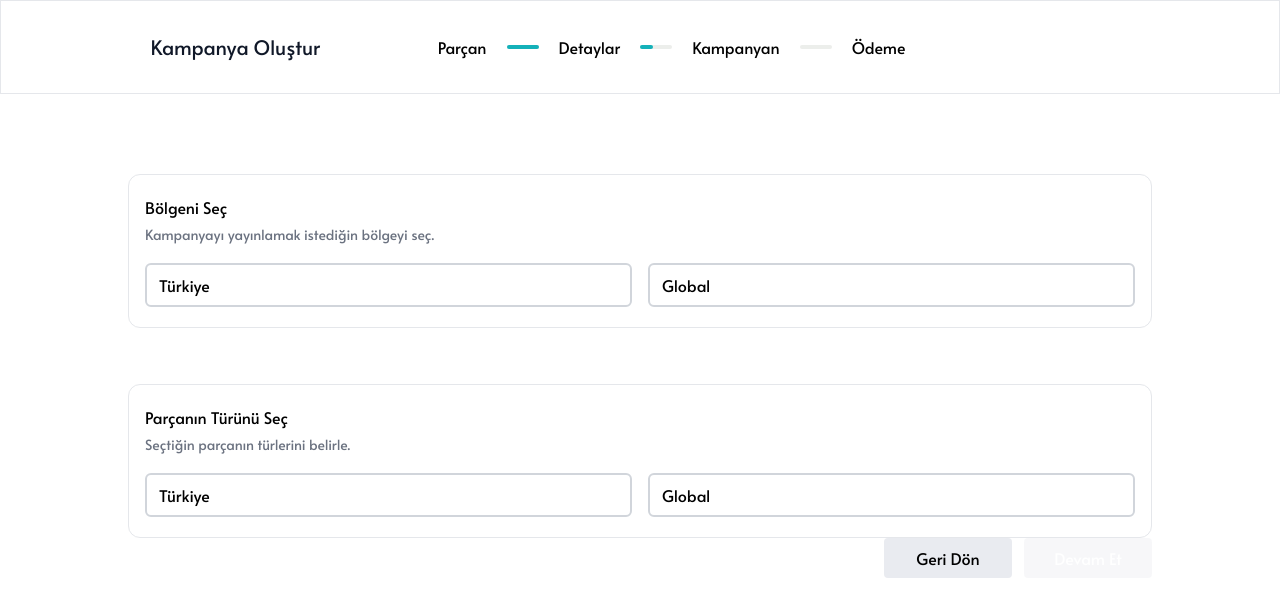
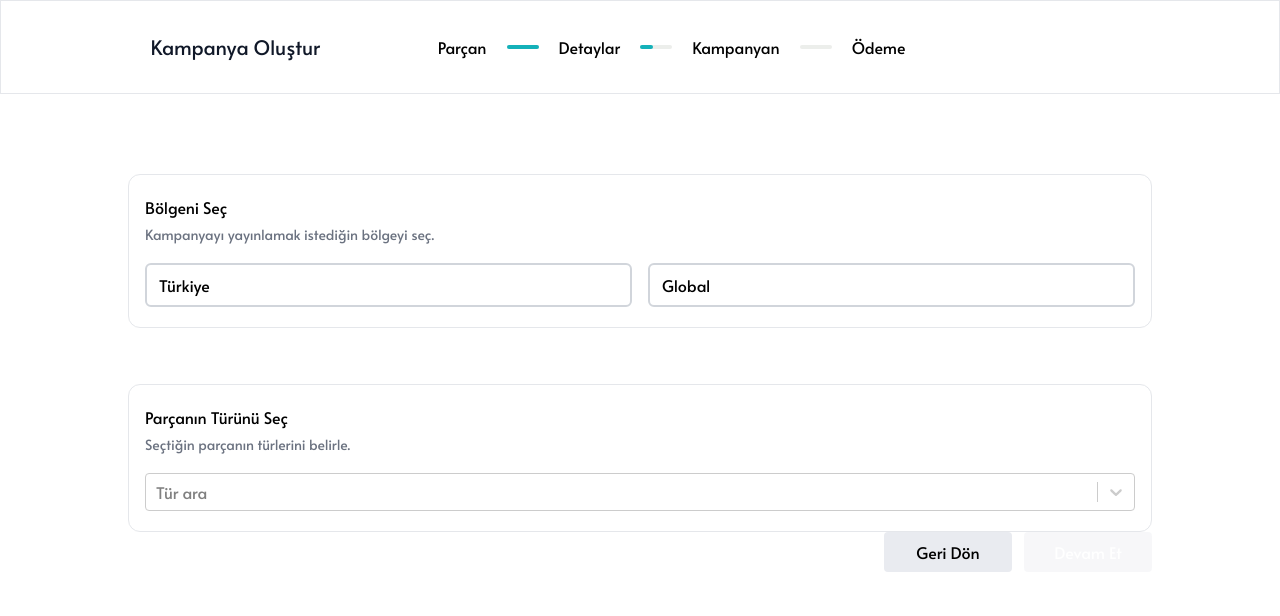
Before and after one commit to altundalyusuf/makromusic, a Next.js app: page /details in a window 1280 px wide. Shown: the top 616 px of the page. Built offline with nearby package versions, Linux system fonts and the light colour scheme; no server answers.

Commit message:
region and genre selection page completed

```diff
--- a/components/RegionAndGenreSelection.js
+++ b/components/RegionAndGenreSelection.js
@@ -1,18 +1,50 @@
-import React, { useState } from 'react'
-import CustomButton from './CustomButton'
+import React, { useEffect, useState } from 'react'
 import { useRouter } from 'next/router';
 import ButtonGroup from './ButtonGroup';
+import Select from 'react-select';
+import { useDispatch, useSelector } from 'react-redux';
+import { saveRegionAndGenres } from '@/redux/slices/createCampaignSlice';
+import filterOptions from '@/helpers/filterOptions';
 
-const RegionAndGenreSelection = () => {
-    const [selectedRegion, setSelectedRegion] = useState(null);
+const RegionAndGenreSelection = ({ genres }) => {
+    // Global state
+    const savedGenres = useSelector(state => state.createCampaign.genres);
+    const region = useSelector(state => state.createCampaign.region);
+
+    // Local state
+    const [options, setOptions] = useState([]);
+    const [selectedRegion, setSelectedRegion] = useState(region || null);
+    const [selectedOptions, setSelectedOptions] = useState(savedGenres || []);
     const [isButtonDisabled, setIsButtonDisabled] = useState(true);
+    const [isMounted, setIsMounted] = useState(false);
 
     const router = useRouter();
+    const dispatch = useDispatch();
+
+    useEffect(() => {
+        if (genres) {
+            const newOptions = genres.map(item => ({
+                value: item,
+                label: item,
+            }));
+            setOptions(newOptions);
+        }
+    }, [genres])
+
+    useEffect(() => {
+        setIsMounted(true);
+    }, [])
+
+    useEffect(() => {
+        setIsButtonDisabled(!selectedRegion || selectedOptions.length === 0);
+    }, [selectedRegion, selectedOptions])
 
     const handleBack = () => {
         router.back()
     }
     const handleContinue = () => {
+        console.log('selectedRegion', selectedRegion)
+        dispatch(saveRegionAndGenres({ region: selectedRegion, genres: selectedOptions }));
         router.push('packages')
     }
     return (
@@ -53,24 +85,21 @@ const RegionAndGenreSelection = () => {
                     <div className='text-gray-500 text-sm leading-8'>Seçtiğin parçanın türlerini belirle.</div>
 
                 </div>
-                {/* Choosing Region */}
+                {/* Choosing Genre */}
                 <div>
-                    <div className='flex'>
-                        <input
-                            type="text"
-                            value="Türkiye"
-                            className={`border-2 grow me-4 hover:cursor-pointer ${selectedRegion === 'Türkiye' ? 'border-primary' : 'border-gray-300'} rounded-md px-3 py-2 focus:outline-none`}
-                            readOnly
-                            onClick={() => setSelectedRegion('Türkiye')}
+                    {isMounted ?
+                        <Select
+                            key={isMounted ? 'mounted' : 'not-mounted'}
+                            placeholder='Tür ara'
+                            isMulti
+                            name="genres"
+                            value={selectedOptions || []}
+                            options={options}
+                            className="basic-multi-select grow"
+                            filterOption={filterOptions}
+                            onChange={setSelectedOptions}
                         />
-                        <input
-                            type="text"
-                            value="Global"
-                            className={`border-2 grow hover:cursor-pointer ${selectedRegion === 'Global' ? 'border-primary' : 'border-gray-300'} rounded-md px-3 py-2 focus:outline-none`}
-                            readOnly
-                            onClick={() => setSelectedRegion('Global')}
-                        />
-                    </div>
+                        : 'Yükleniyor...'}
                 </div>
             </div>
             {/* Buttons */}
--- a/pages/details.js
+++ b/pages/details.js
@@ -2,8 +2,9 @@ import React, { useEffect } from 'react'
 import { useDispatch } from 'react-redux';
 import { changeNavbar } from '@/redux/slices/createCampaignSlice';
 import RegionAndGenreSelection from '@/components/RegionAndGenreSelection';
+import axios from 'axios';
 
-const details = () => {
+const details = ({ genres }) => {
     const dispatch = useDispatch();
     // For navigation bar status
     useEffect(() => {
@@ -11,9 +12,28 @@ const details = () => {
     }, [])
     return (
         <>
-            <RegionAndGenreSelection />
+            <RegionAndGenreSelection genres={genres} />
         </>
     )
 }
 
 export default details
+
+export const getServerSideProps = async () => {
+    try {
+        const response = await axios.get("https://makromusic-web-task-api.onrender.com/track-genres");
+
+        return {
+            props: {
+                genres: response.data,
+            },
+        };
+    } catch (error) {
+        console.error(error)
+        return {
+            props: {
+                genres: [],
+            }
+        }
+    }
+};
--- a/pages/index.js
+++ b/pages/index.js
@@ -4,7 +4,6 @@ import { usePathname } from "next/navigation";
 
 export default function Home({ campaign }) {
   const pathname = usePathname()
-  console.log('pathname', pathname)
 
   return (
     <>
--- a/pages/packages.js
+++ b/pages/packages.js
@@ -1,8 +1,10 @@
 import { changeNavbar } from '@/redux/slices/createCampaignSlice';
 import React, { useEffect } from 'react'
-import { useDispatch } from 'react-redux';
+import { useDispatch, useSelector } from 'react-redux';
 
 const packages = () => {
+    const genres = useSelector(state => state.createCampaign.genres);
+    const region = useSelector(state => state.createCampaign.region);
     const dispatch = useDispatch();
     useEffect(() => {
         dispatch(changeNavbar('form3'));
--- a/redux/slices/createCampaignSlice.js
+++ b/redux/slices/createCampaignSlice.js
@@ -5,6 +5,8 @@ const initialState = {
     createdCampaign: null,
     pieceName: null,
     noPieceChecked: false,
+    region: null,
+    genres: null,
 }
 
 export const createCampaignSlice = createSlice({
@@ -20,11 +22,15 @@ export const createCampaignSlice = createSlice({
         savePieceInfo: (state, action) => {
             state.pieceName = action.payload.pieceName;
             state.noPieceChecked = action.payload.noPieceChecked;
+        },
+        saveRegionAndGenres: (state, action) => {
+            state.genres = action.payload.genres;
+            state.region = action.payload.region;
         }
     },
 })
 
 // Action creators are generated for each case reducer function
-export const { changeNavbar, saveCreatedCampaign, savePieceInfo } = createCampaignSlice.actions
+export const { changeNavbar, saveCreatedCampaign, savePieceInfo, saveRegionAndGenres } = createCampaignSlice.actions
 
 export default createCampaignSlice.reducer
```
